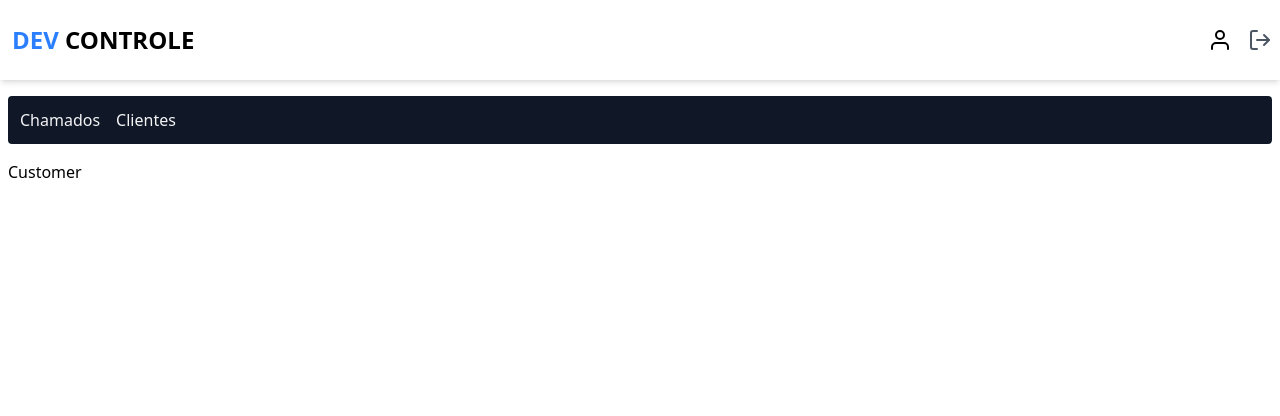
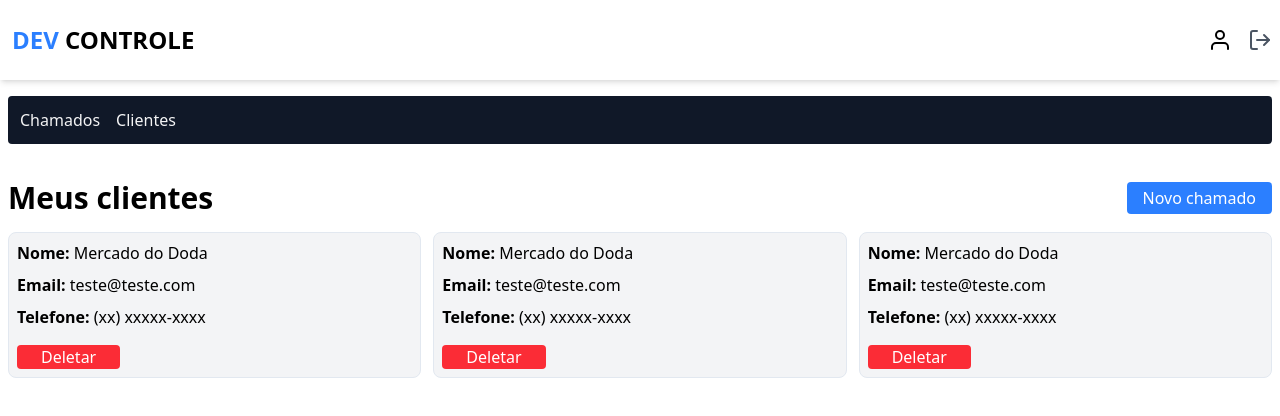
Before and after one commit to YanGraim/devcontrole, a Next.js app: page /dashboard/customer in a window 1280 px wide. Shown: the top 416 px of the page. Built offline with nearby package versions, Linux system fonts and the light colour scheme; no server answers; sample sign-in values are in the browser's storage.

Commit message:
feat: cria e estiliza pagina de clientes e component card

```diff
--- /dev/null
+++ b/src/app/dashboard/customer/components/card/index.tsx
@@ -0,0 +1,16 @@
+export function CardCustomer() {
+    return (
+        <article className="flex flex-col bg-gray-100 border border-slate-200 p-2 gap-2 rounded-lg hover:scale-105 duration-300">
+            <h2>
+                <span className="font-bold">Nome:</span> Mercado do Doda
+            </h2>
+            <p>
+                <span className="font-bold">Email:</span> teste@teste.com
+            </p>
+            <p>
+                <span className="font-bold">Telefone:</span> (xx) xxxxx-xxxx
+            </p>
+            <button className="bg-red-500 px-6 rounded text-white mt-2 self-start cursor-pointer">Deletar</button>
+        </article>
+    )
+}
--- a/src/app/dashboard/customer/page.tsx
+++ b/src/app/dashboard/customer/page.tsx
@@ -1,7 +1,9 @@
 import { Container } from "@/components/container";
 import { authOptions } from "@/lib/auth";
 import { getServerSession } from "next-auth";
+import Link from "next/link";
 import { redirect } from "next/navigation";
+import { CardCustomer } from "./components/card";
 
 
 export default async function Customer() {
@@ -12,7 +14,20 @@ export default async function Customer() {
     }
     return (
         <Container>
-            <h1>Customer</h1>
+            <main className="mt-9 mb-2">
+                <div className="flex items-center justify-between">
+                    <h1 className="text-3xl font-bold">Meus clientes</h1>
+                    <Link href={"/dashboard/customer/new"} className="text-white bg-blue-500 rounded px-4 py-1">Novo chamado</Link>
+                </div>
+                <section className="grid grid-cols-1 gap-3 sm:grid-cols-2 lg:grid-cols-3 mt-4">
+                    <CardCustomer />
+
+                    <CardCustomer />
+
+                    <CardCustomer />
+
+                </section>
+            </main>
         </Container>
     )
 }
--- a/src/app/dashboard/page.tsx
+++ b/src/app/dashboard/page.tsx
@@ -33,9 +33,6 @@ export default async function Dashboard() {
           <tbody>
             <TicketItem />
             <TicketItem />
-            <TicketItem />
-            <TicketItem />
-
           </tbody>
         </table>
       </main>
```
